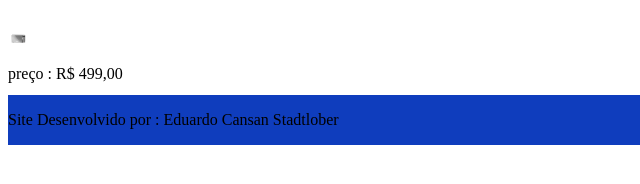
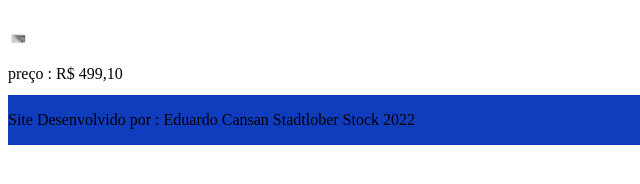
Before and after one commit to eCansan/projeto-stocktec, a plain HTML site: page carrinho.html in a window 1280 px wide. Shown: the part 610-794 px from the top of the page, 0-640 px from the left. Drawn offline with Linux system fonts and the light colour scheme.

Commit message:
Projeto Stocktec - v1 - Update Carrinho

```diff
--- a/carrinho.html
+++ b/carrinho.html
@@ -38,7 +38,7 @@
             <p>preço : R$ 349,90</p>
             <p>Micro-Ondas Panasonic ST27L 21L 700W Branco Espelhado - NN-ST27LWRUN 127V </p><br>
             <img src="img/Microondas.PNG"style="width: 20px; height=auto"><br>
-            <p>preço : R$ 499,00</p>
+            <p>preço : R$ 499,10</p>
         </div>
         <div class="produto2">
             <p>Av. fernando Ferrari 482</p><br>
@@ -49,7 +49,7 @@
             <a href="index.html"><button class="btn_3">Finalizar compra</button></a>
         </div>
         <div class="footer">
-            <p>Site Desenvolvido por : Eduardo Cansan Stadtlober</p>
+            <p>Site Desenvolvido por : Eduardo Cansan Stadtlober Stock 2022</p>
         </div><!--Rodapé-->
     </div>
 </body>
```
